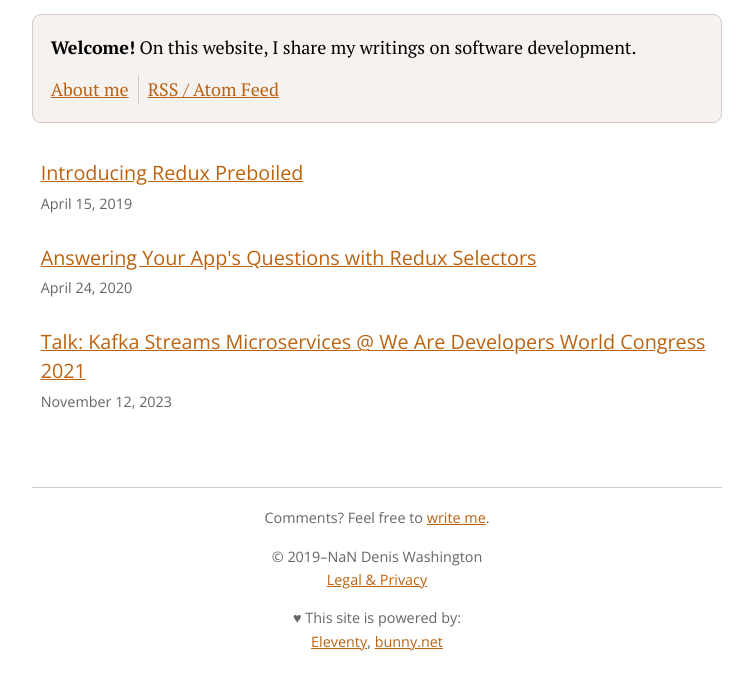
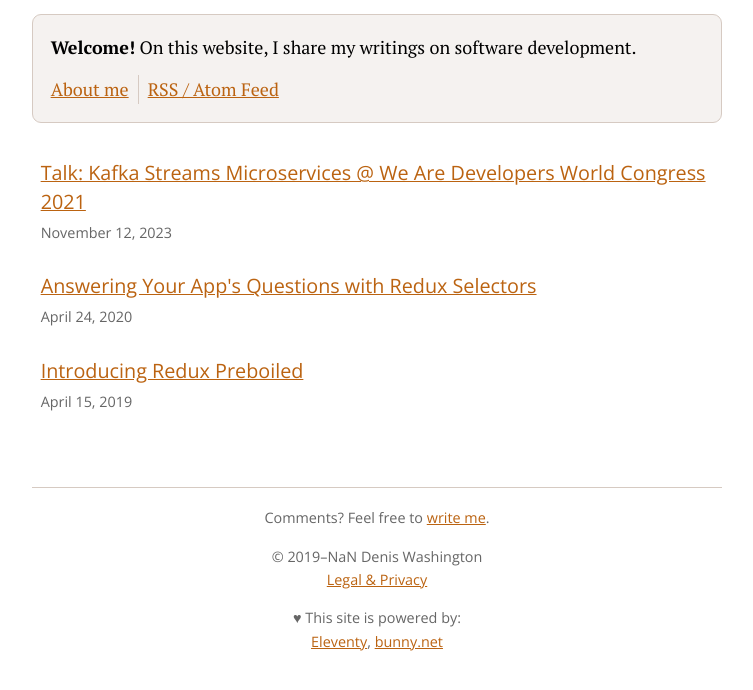
Before and after one commit to denisw/denisw.de, an Eleventy site: page content/index.njk in a window 1280 px wide. Shown: the part 80-770 px from the top of the page, without its empty margins (263-1016 px from the left). Built offline with nearby package versions, Linux system fonts and the light colour scheme; Eleventy itself is replaced by a stand-in of ours; files that its build step writes are made by us from their sources; no server answers.

Commit message:
Show the newest post first again

```diff
--- a/content/index.njk
+++ b/content/index.njk
@@ -18,7 +18,7 @@ eleventyImport:
 
 <nav aria-label="Posts">
   <ul class="home-posts">
-    {% for post in collections.post  %}
+    {% for post in collections.post | reverse %}
     <li class="home-post">
       <a href="{{ post.url }}">
         <span class="home-post-title">{{ post.data.title }}</span>
```
